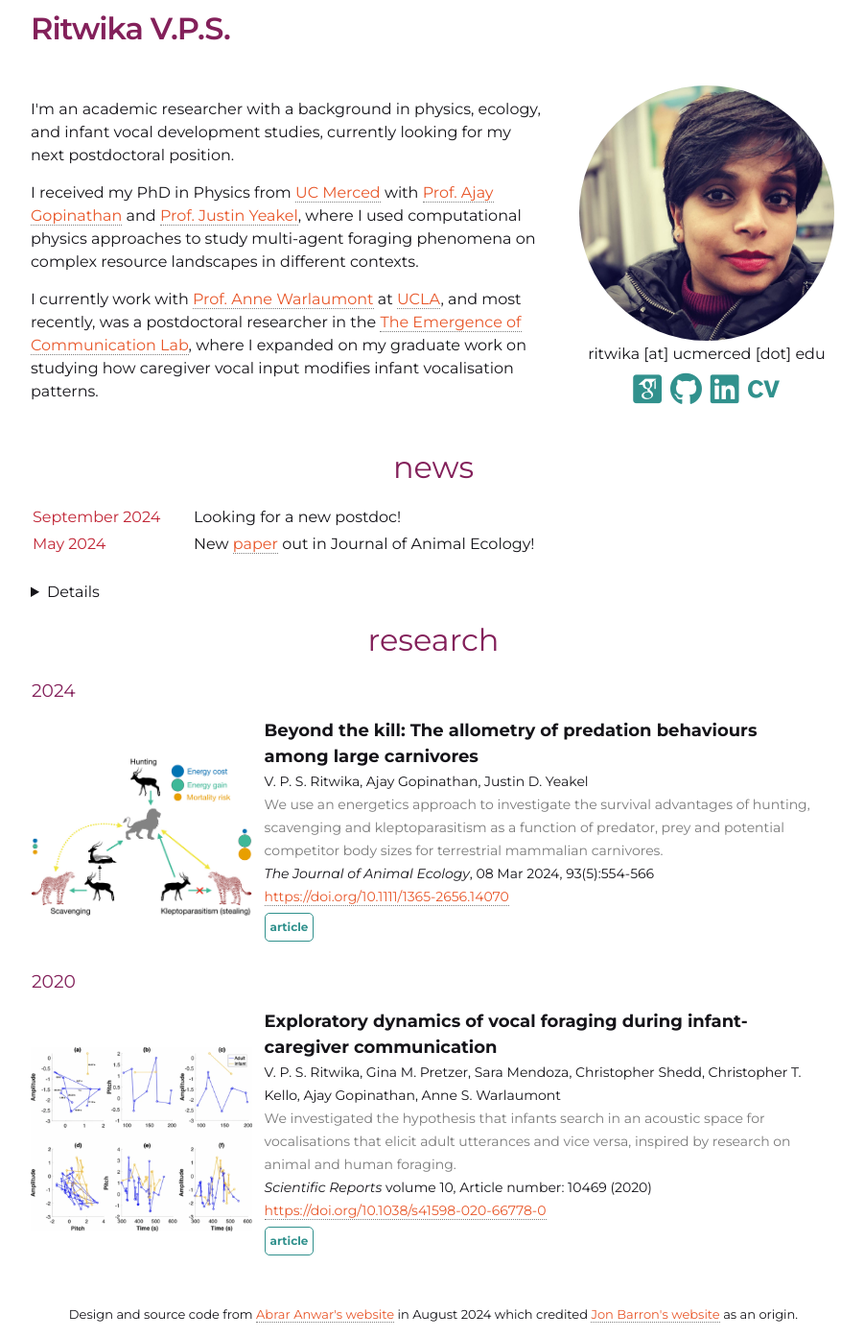
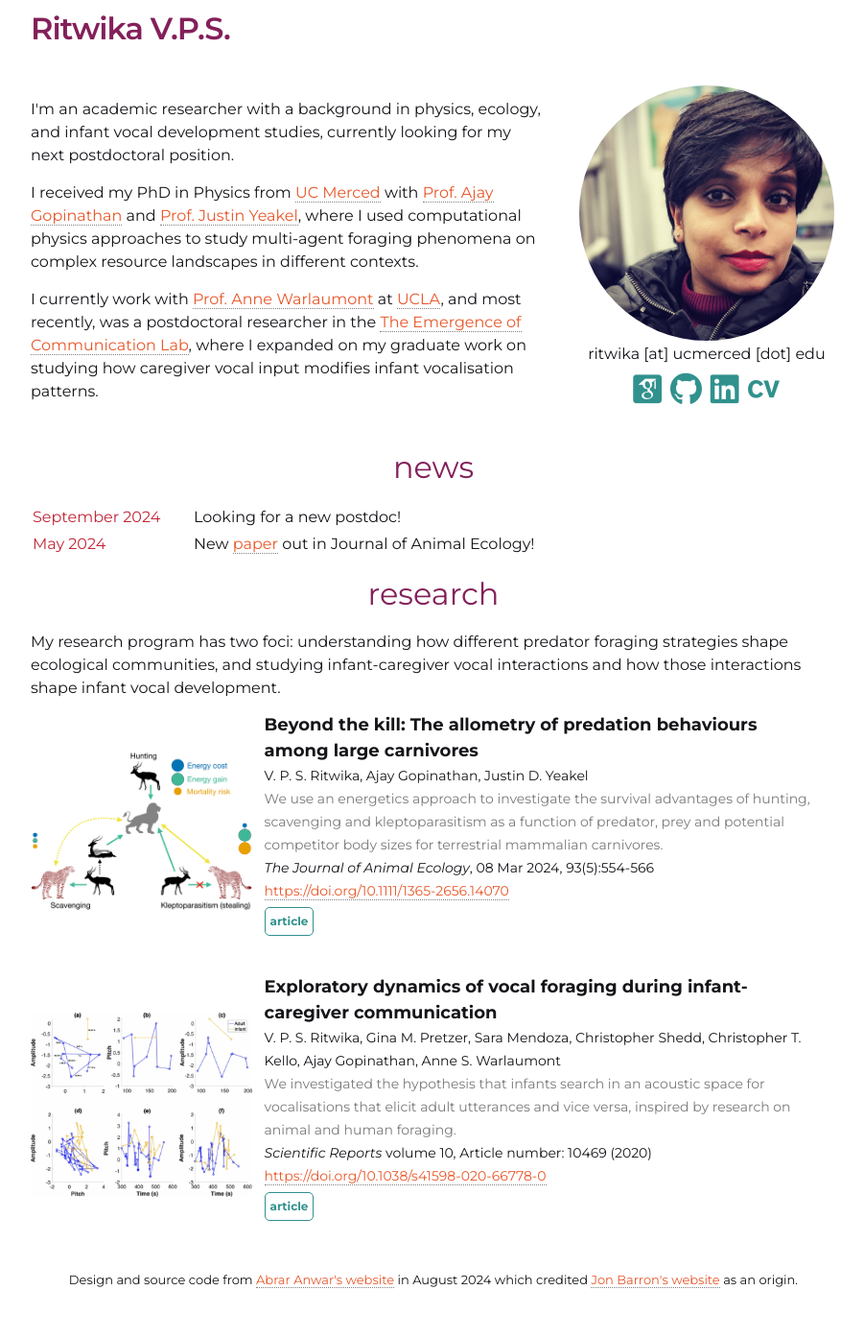
Before and after one commit to Ritwikavps/ritwikavps.github.io, a Jekyll site: the page built from index.html, in a window 1280 px wide. Shown: the whole page at 96% size, without its empty margins (188-1089 px from the left). Built offline with Jekyll 4.4.1, drawn with Linux system fonts in a browser that asks for light colours; nearby versions of some CDN libraries; some web fonts are replaced; after the commit the page ends 1358 px from its top, so only the background shows below that.

Commit message:
updates based on draft sent 2410212001

```diff
--- a/index.html
+++ b/index.html
@@ -47,11 +47,13 @@ layout:
             <td style="padding:0%;padding-right:3%; padding-top: 5%;width:66.5%;vertical-align:middle">
 
               <p>
-                I'm an academic researcher with a background in physics, ecology, and infant vocal development studies, currently looking for my next postdoctoral position.<br/>
+                I'm an academic researcher with a background in physics, ecology, and infant vocal development studies, currently looking for my next postdoctoral position.
               </p>
+              <p></p>
               <p>
-                I received my PhD in Physics from <a href="https://www.ucmerced.edu/">UC Merced</a> with <a href="https://ccbm.ucmerced.edu/content/ajay-gopinathan">Prof. Ajay Gopinathan</a> and <a href="https://les.ucmerced.edu/content/justin-yeakel">Prof. Justin Yeakel</a>, where I used computational physics approaches to study multi-agent foraging phenomena on complex resource landscapes in different contexts.<br/>
+                I received my PhD in Physics from <a href="https://www.ucmerced.edu/">UC Merced</a> with <a href="https://ccbm.ucmerced.edu/content/ajay-gopinathan">Prof. Ajay Gopinathan</a> and <a href="https://les.ucmerced.edu/content/justin-yeakel">Prof. Justin Yeakel</a>, where I used computational physics approaches to study multi-agent foraging phenomena on complex resource landscapes in different contexts.
               </p>
+              <p></p>
               <p>
                 I currently work with <a href="https://comm.ucla.edu/person/anne-warlaumont/">Prof. Anne Warlaumont</a> at <a href="https://www.ucla.edu/">UCLA</a>, and most recently, was a postdoctoral researcher in the <a href="https://www.annewarlaumont.org/">The Emergence of Communication Lab</a>, where I expanded on my graduate work on studying how caregiver vocal input modifies infant vocalisation patterns.
               </p>
@@ -119,9 +121,9 @@ layout:
 
           </table>
 
+            <!-- This is a block that we can uncomment later to show/hide a second news section.
             <br>
             <details>
-            <!-- This is a block that we can uncomment later to show/hide a second news section.
 
             <summary>2021 and Earlier</summary>
 
@@ -181,11 +183,16 @@ layout:
               <h1 align="center">research</h1>
             </td>
           </tr>
+          <tr>
+            <td style="padding:0%;width:100%;vertical-align:middle">
+              My research program has two foci: understanding how different predator foraging strategies shape ecological communities, and studying infant-caregiver vocal interactions and how those interactions shape infant vocal development.
+            </td>
+          </tr>
         </table>
         <table style="width:100%;border:0px;border-spacing:0px;border-collapse:separate;margin-right:auto;margin-left:auto;">
 
           <!-- Add year headers like this -->
-          <tr><td><h3>2024</h3></td></tr>
+          <!-- <tr><td><h3>2024</h3></td></tr> -->
 
           <!-- Each publication is a table row with a single cell -->
           <tr>
@@ -214,7 +221,7 @@ layout:
             </td>
           </tr>
 
-          <tr><td><h3>2020</h3></td></tr>
+          <!-- <tr><td><h3>2020</h3></td></tr> -->
 
           <tr>
             <td style="padding:0%;width:27.5%;vertical-align:middle;min-width:120px;">
```
